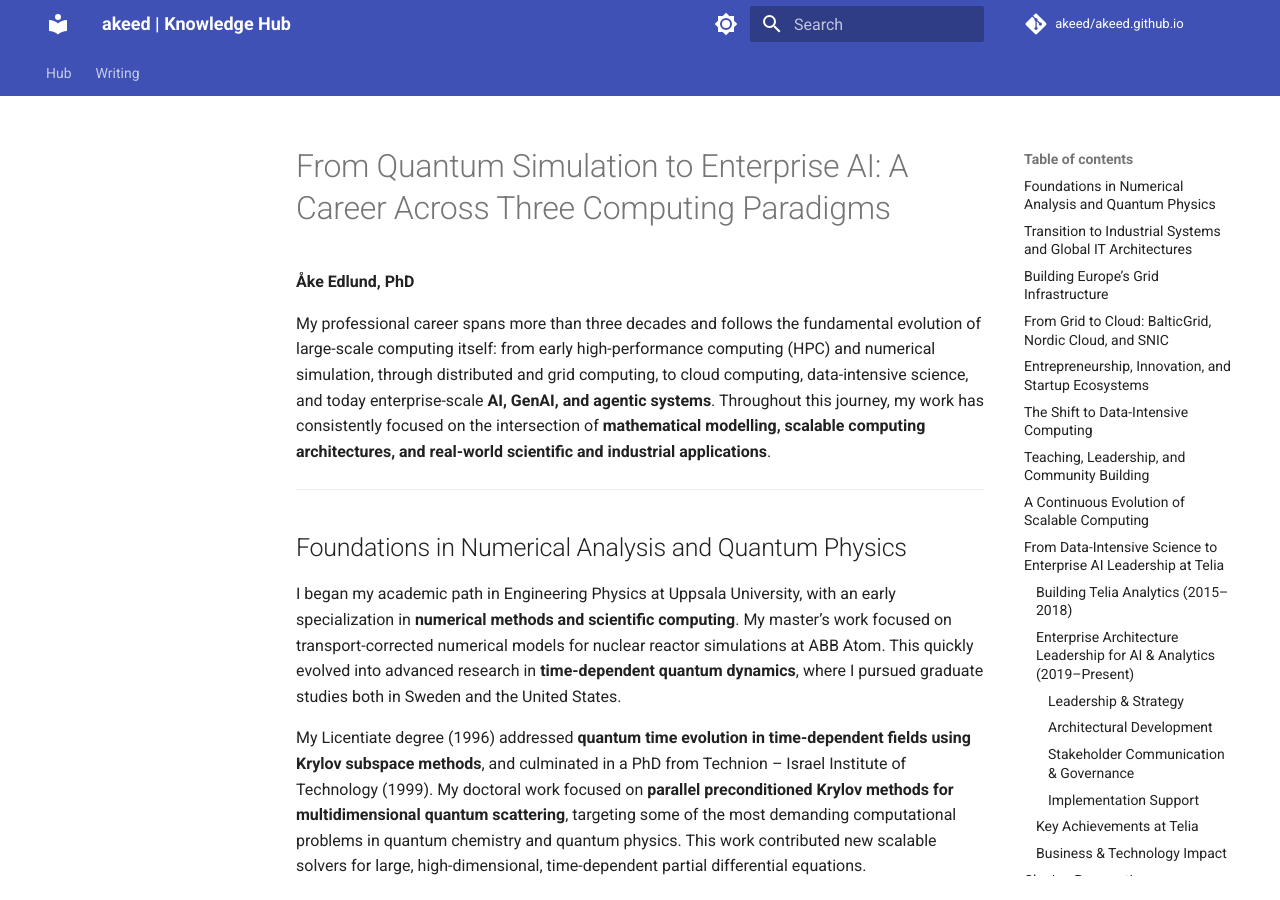
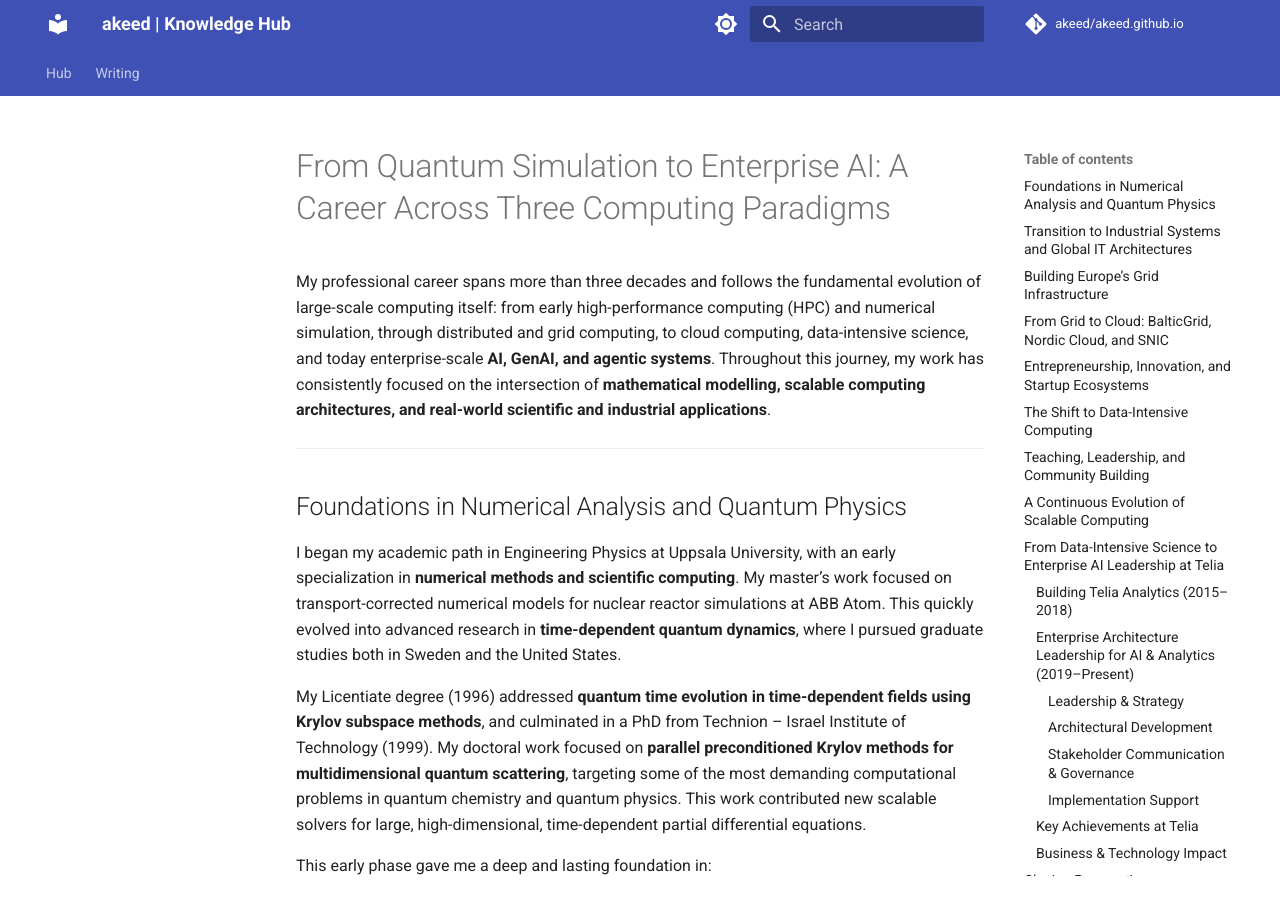
Before and after one commit to akeed/akeed.github.io, an MkDocs documentation site: the page built from docs/articles/Work-life-so-far/index.md, in a window 1280 px wide and 900 px high. Built offline with MkDocs 1.6.1 and Material for MkDocs 9.7.7, drawn with Linux system fonts in a browser that asks for light colours; comment, search, counter and statistics services are not loaded.

Commit message:
fix: Removed name and phd

```diff
--- a/docs/articles/Work-life-so-far/index.md
+++ b/docs/articles/Work-life-so-far/index.md
@@ -1,6 +1,4 @@
 # From Quantum Simulation to Enterprise AI: A Career Across Three Computing Paradigms
-
-**Åke Edlund, PhD**
 
 My professional career spans more than three decades and follows the fundamental evolution of large-scale computing itself: from early high-performance computing (HPC) and numerical simulation, through distributed and grid computing, to cloud computing, data-intensive science, and today enterprise-scale **AI, GenAI, and agentic systems**. Throughout this journey, my work has consistently focused on the intersection of **mathematical modelling, scalable computing architectures, and real-world scientific and industrial applications**.
 
```
